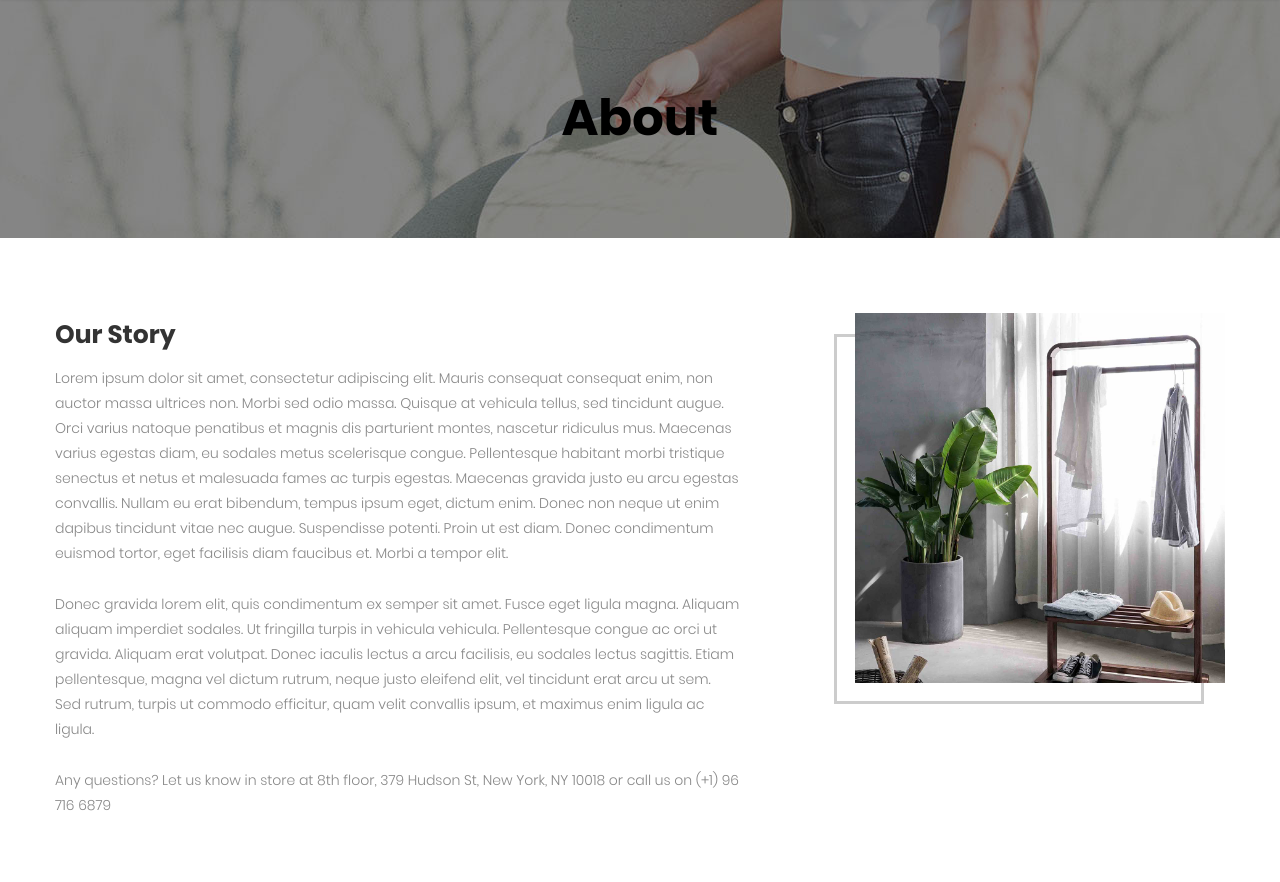
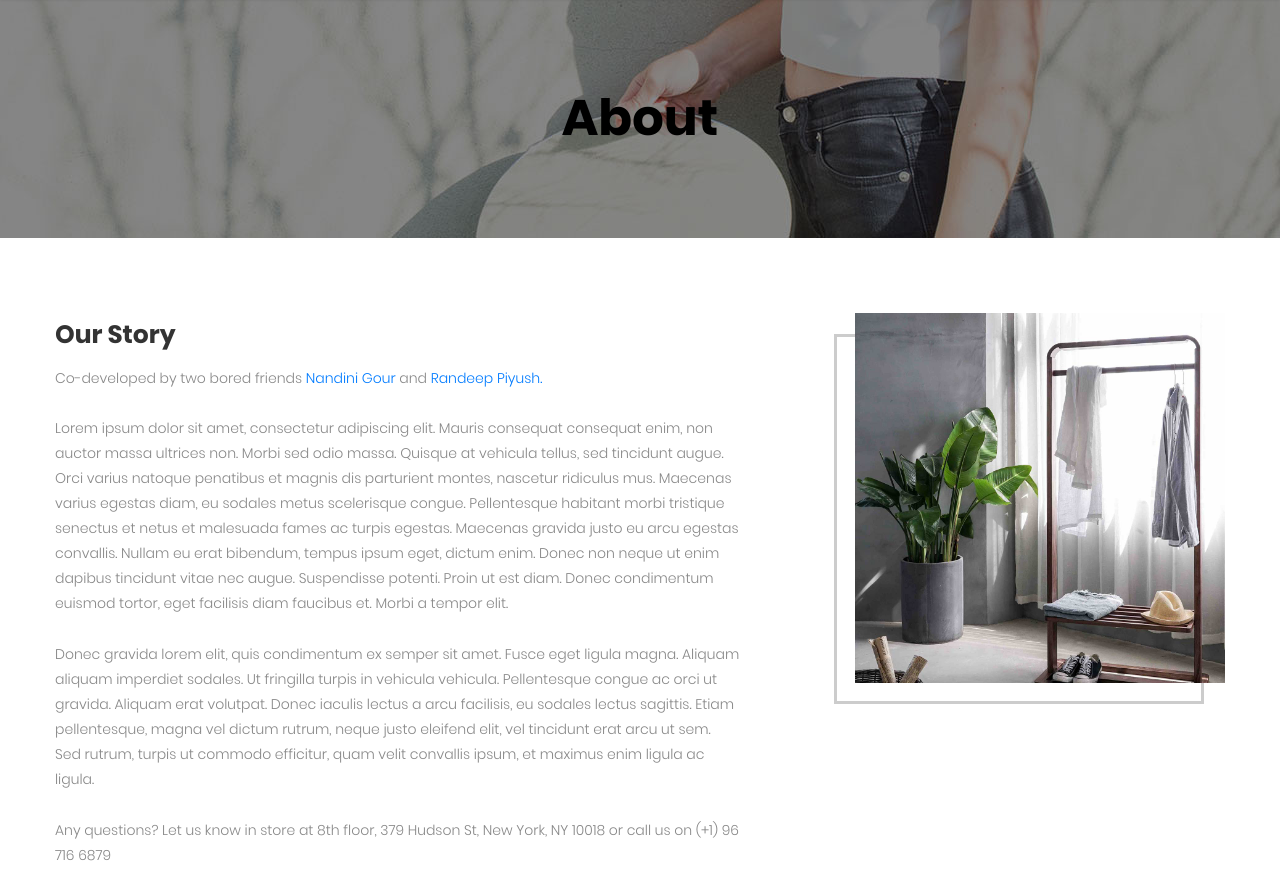
Before and after one commit to ranpy13/ecommerce-demo, a Django app: page /about/ in a window 1280 px wide. Shown: the part 125-1007 px from the top of the page. Run offline with Django 4.2, Linux system fonts and the light colour scheme; parts of the project's set-up code (start-up, migrations or seed data) failed here and were passed over; some libraries are stand-ins or nearby versions; some web fonts are replaced.

Commit message:
Update about.html

```diff
--- a/about/templates/about/about.html
+++ b/about/templates/about/about.html
@@ -23,6 +23,7 @@
 						</h3>
 
 						<p class="stext-113 cl6 p-b-26">
+							Co-developed by two bored friends <a href="https://github.com/Nandini-49/">Nandini Gour</a> and <a href="https://github.com/ranpy13/">Randeep Piyush.</a> <br> <br>
 							Lorem ipsum dolor sit amet, consectetur adipiscing elit. Mauris consequat consequat enim, non auctor massa ultrices non. Morbi sed odio massa. Quisque at vehicula tellus, sed tincidunt augue. Orci varius natoque penatibus et magnis dis parturient montes, nascetur ridiculus mus. Maecenas varius egestas diam, eu sodales metus scelerisque congue. Pellentesque habitant morbi tristique senectus et netus et malesuada fames ac turpis egestas. Maecenas gravida justo eu arcu egestas convallis. Nullam eu erat bibendum, tempus ipsum eget, dictum enim. Donec non neque ut enim dapibus tincidunt vitae nec augue. Suspendisse potenti. Proin ut est diam. Donec condimentum euismod tortor, eget facilisis diam faucibus et. Morbi a tempor elit.
 						</p>
 
```
